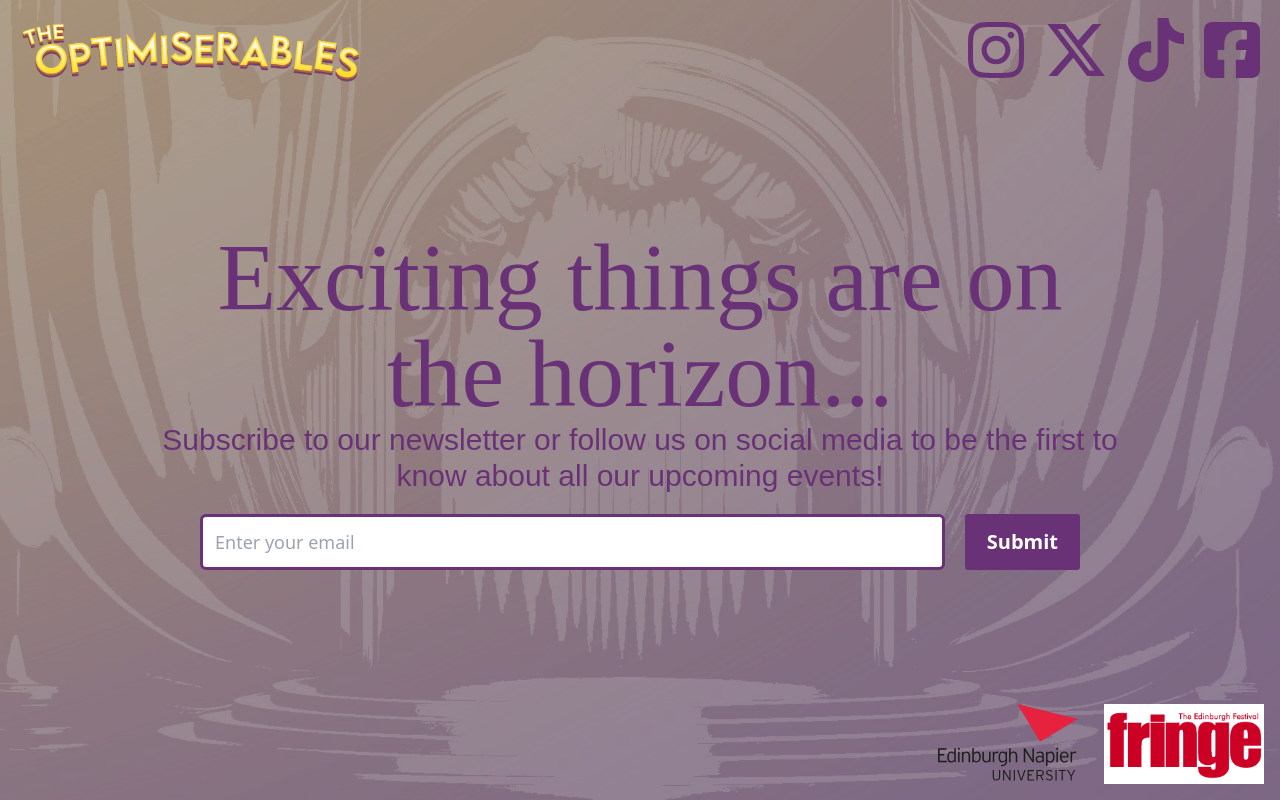
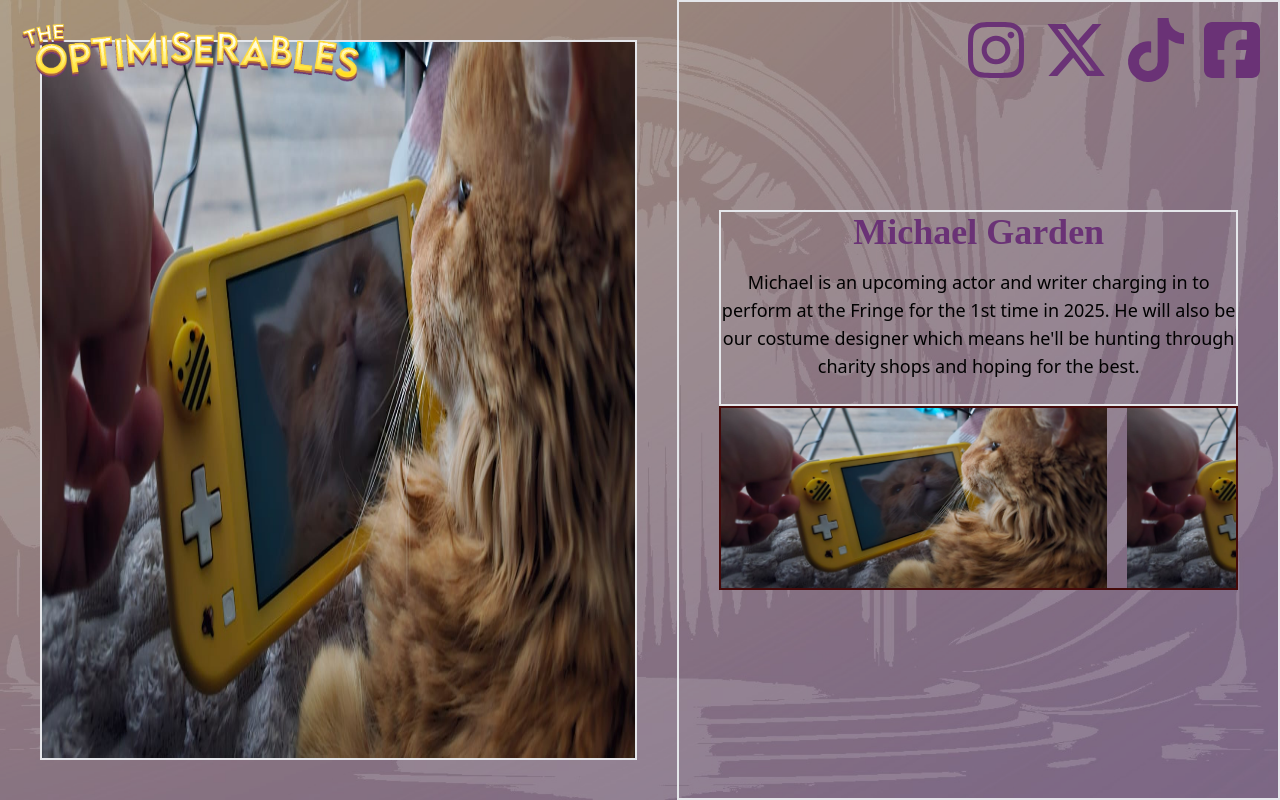
Before and after one commit to calvin1337/Optimiserables, a React (Create React App) app: page / in a window 1280 px wide. Built offline with nearby package versions, Linux system fonts and the light colour scheme.

Commit message:
added photo of marley

```diff
--- a/src/App.js
+++ b/src/App.js
@@ -1,12 +1,13 @@
 import './App.css';
 import Navigation from './Components/Navigation/Navigation';
 import Home from './Containers/Home';
+import Team from './Containers/Team'
 
 function App() {
   return (
     <div className="App">
       <Navigation />
-      <Home />
+      <Team />
     </div>
   );
 }
--- /dev/null
+++ b/src/Containers/Team.js
@@ -0,0 +1,35 @@
+import React from 'react'
+import Button from '../Components/Misc/Button'
+import enuLogo from "../Images/enu.svg"
+import fringeLogo from "../Images/fringe.jpg"
+import {faFacebookSquare, faInstagram, faTiktok, faXTwitter } from '@fortawesome/free-brands-svg-icons'
+import { FontAwesomeIcon } from '@fortawesome/react-fontawesome';
+import marley from "../Images/Marley_Meow.jpg"
+
+
+export default function Team() {
+  return (
+    <div className="flex h-screen">
+    {/* Headshot */}
+    <div className="container flex w-1/2 m-10 border-2">
+    <img src={marley} alt='Marley' className='w-full h-auto' />
+
+    </div>
+
+    <div className="w-1/2 flex flex-col justify-center p-10 border-2">
+      <div className='border-2'>
+        <h1 className="text-4xl font-bold mb-4">Michael Garden</h1>
+        <p className="text-lg mb-6">Michael is an upcoming actor and writer charging in to perform at the Fringe for the 1st time in 2025. He will also be our costume designer which means he'll be hunting through charity shops and hoping for the best.</p>
+      </div>
+
+      {/* Team Photos */}
+      <div className="flex items-end gap-5 overflow-hidden border-2 border-red-950">
+        <img src={marley} alt="Meow 1" className="w-3/4 h-auto" />
+        <img src={marley} alt="Meow 2" className="w-3/4 h-auto" />
+        <img src={marley} alt="Meow 3" className="w-3/4 h-auto" />
+      </div>
+    </div>
+  </div>
+
+  )
+}
```
Also changed, not shown: src/Images/Marley_Meow.jpg (added).
